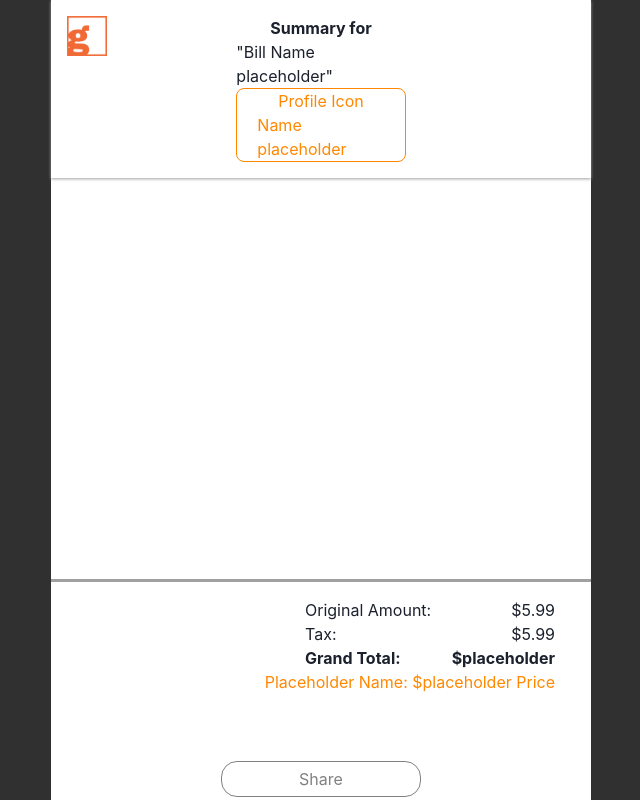
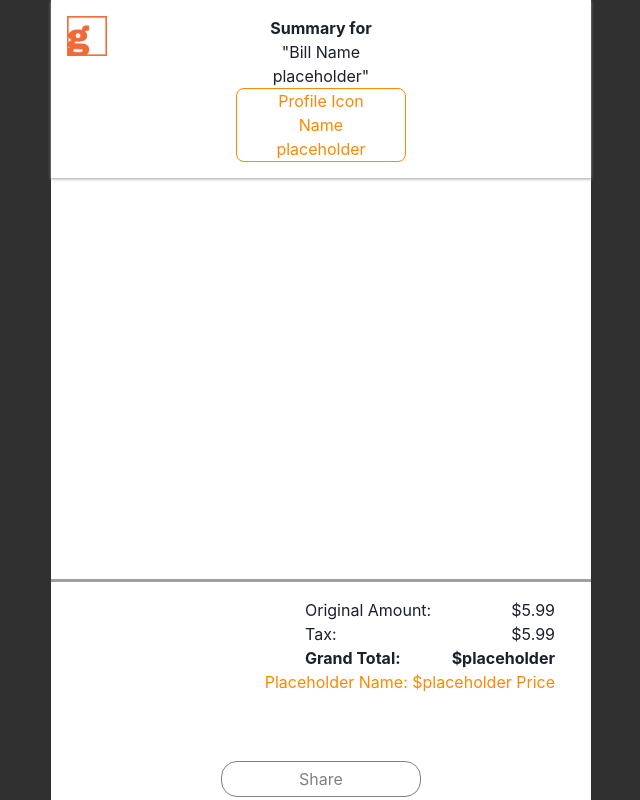
Before and after one commit to LilyCatFiddy/receipt-splitter, a Next.js app: page /billViewPage in a window 1280 px wide. Shown: the top 800 px of the page, without its empty margins (319-959 px from the left). Built offline with nearby package versions, Linux system fonts and the light colour scheme.

Commit message:
fixed styling issues in bill view page and new bill home page

```diff
--- a/assets/main.css
+++ b/assets/main.css
@@ -189,6 +189,7 @@ New Bill Home Page
 
 .outerContainer {
     height: 100%;
+    margin-top:50%;
     display: flex;
     justify-content: center;
     align-items: center;
@@ -197,12 +198,6 @@ New Bill Home Page
 /* =============================
 Bill View Page
 ============================= */
-.billViewPage {
-    height: 100%;
-    display: flex;
-    flex-direction: column;
-    justify-content: space-between;
-}
 .upperBillView {
     display: grid;
     grid-template-columns: 1fr 1fr 1fr;
@@ -211,8 +206,9 @@ Bill View Page
 .centerUpperBillView, .profileUpperBillView {
     display: flex;
     flex-direction: column;
-    justify-content: center;
+    justify-content: flex-start;
     align-items: center;
+    text-align: center;
 }
 
 .profileUpperBillView {
--- a/components/billViewPage/billViewhead.jsx
+++ b/components/billViewPage/billViewhead.jsx
@@ -1,6 +1,6 @@
 export default function billViewHead() {
     return (
-        <div className="upperBillView">
+        <div class="upperBillView">
             <div className='main-logo'>
                 <img src="logo.png" alt="receipt splitter logo"/>
             </div>
```
